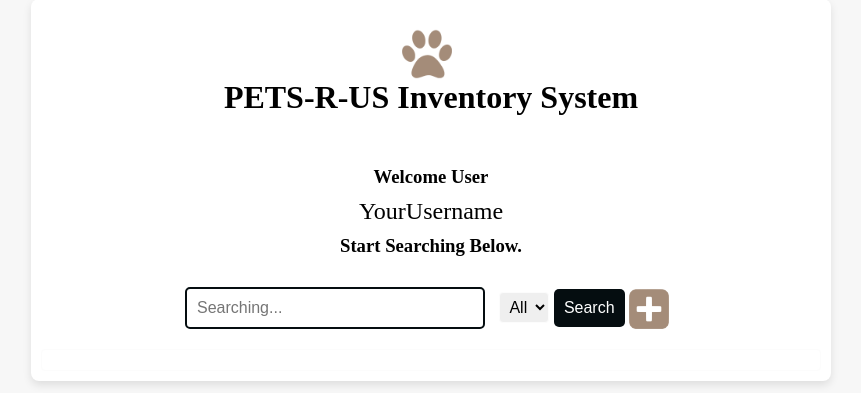
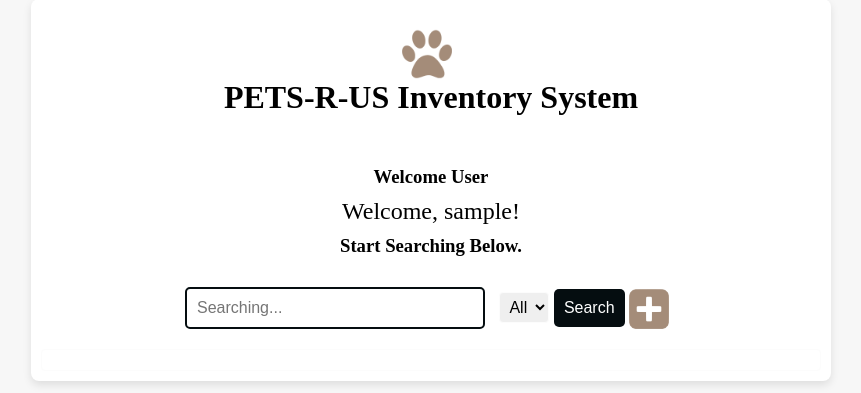
Before and after one commit to hollyschwecke/New-Team-5-Project, a Flask app: template templates/searchpage.html in a window 1280 px wide. Shown: the part 210-603 px from the top of the page, without its empty margins (209-1070 px from the left). Run offline with Flask 3, Linux system fonts and the light colour scheme; the template is opened without the code that fills it: most values are stand-ins (such as "Sample title", 1, 10 or a date in 2020); parts of the project's set-up code (start-up, migrations or seed data) failed here and were passed over; some libraries are stand-ins or nearby versions; some web fonts are replaced.

Commit message:
updating comments and username for search page display

```diff
--- a/templates/login.html
+++ b/templates/login.html
@@ -1,5 +1,5 @@
 <!--
-Author: Claire Lueking, Therese Goshen
+Author: Claire Lueking, Therese Goshen* see comment
 Purpose: Create a login page for users to login to the inventory system
 Usage: utilize the css file for the login page "login.css", javascript, and node.js to link to username and password database to login users in
 -->
--- a/templates/mainproductlist.html
+++ b/templates/mainproductlist.html
@@ -1,5 +1,5 @@
 <!--
-Author: Claire Lueking, Therese Goshen
+Author: Claire Lueking, Therese Goshen* see comment
 Purpose: Create a main product list page for users to look at all of the inventory, be able to filter their inventory, add a search bar, and add products
 Usage: utilize the css file for the login page "mainproductlist.css", javascript, and node.js to link to product database
 -->
--- a/templates/searchpage.html
+++ b/templates/searchpage.html
@@ -1,5 +1,5 @@
 <!--
-Author: Claire Lueking, Therese Goshen
+Author: Claire Lueking, Therese Goshen* see comment
 Purpose: Create a search bar landing page for users to search for products or add products
 Usage: utilize the css file for the login page "searchpage.css", javascript, and node.js to link to product database
 -->
@@ -27,7 +27,7 @@ Usage: utilize the css file for the login page "searchpage.css", javascript, and
             </div>
             <div class="welcome">
                 <h3> Welcome User</h3>
-                <div class="username">YourUsername</div>
+                <div class="username">Welcome, {{ username }}!</div>
                 <h3>Start Searching Below.</h3>
             </div>
             <div class = "searchcontainer">
```
